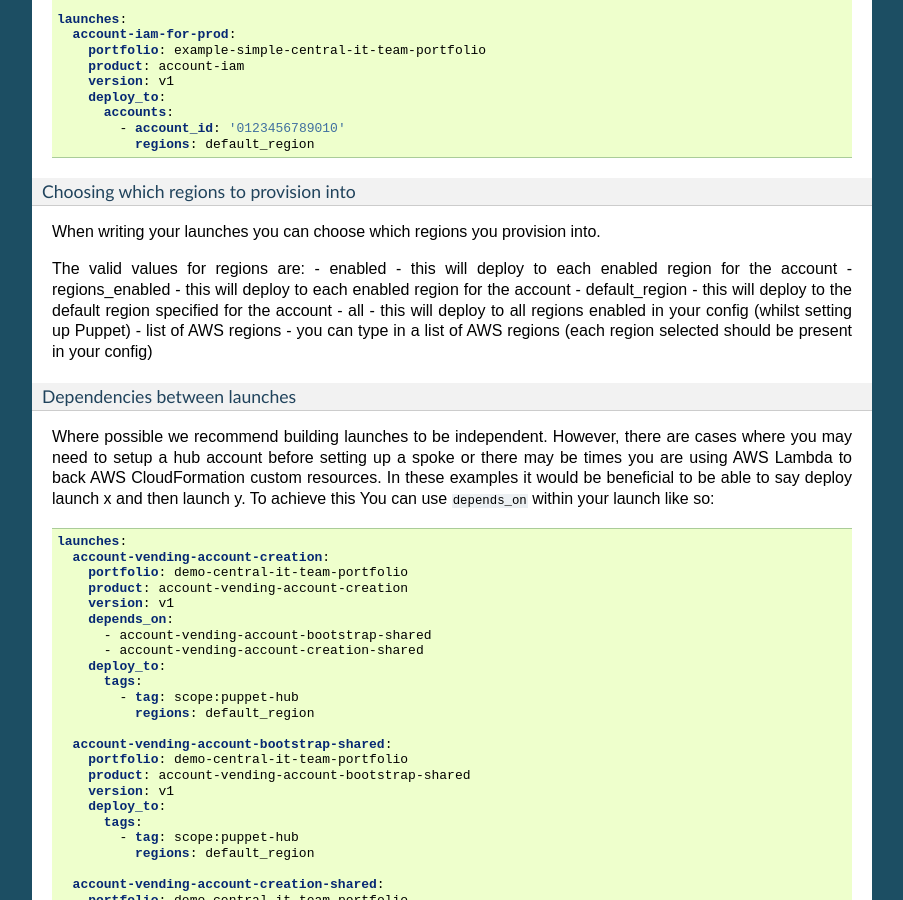
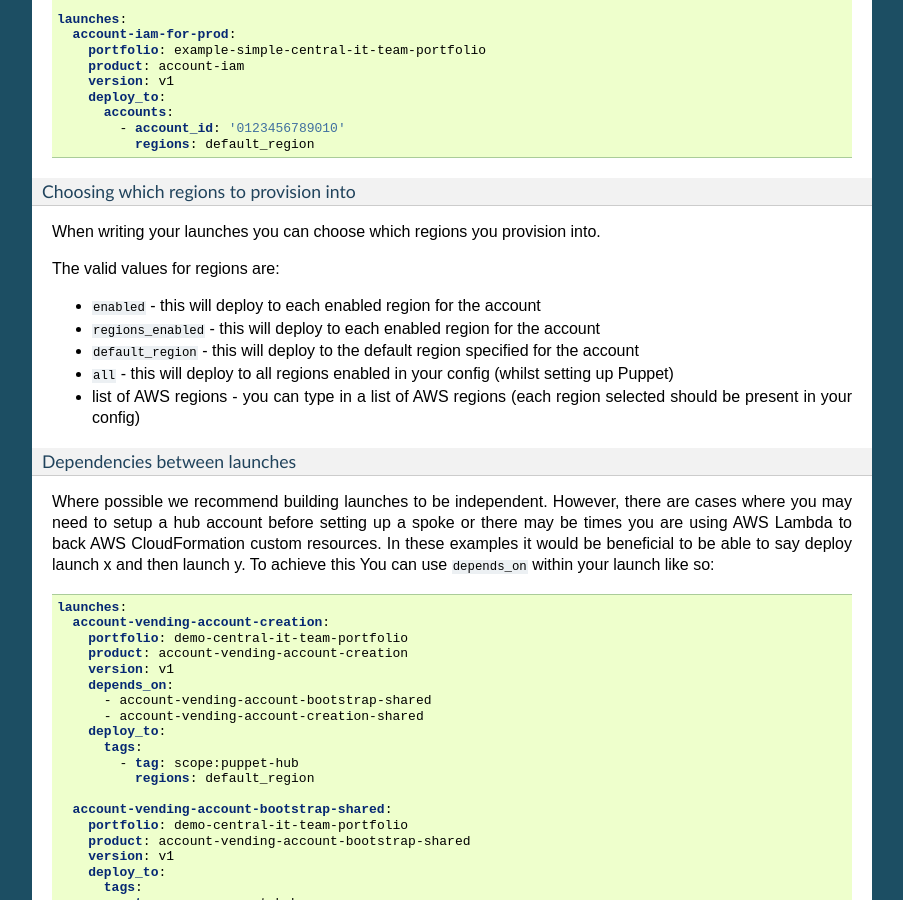
Before and after one commit to awslabs/aws-service-catalog-puppet, a Sphinx documentation site: the page built from docs/source/puppet/designing_your_manifest.rst, in a window 1280 px wide and 900 px high, scrolled down 6519 px. Shown: the whole window, without its empty margins (198-1101 px from the left). Built offline with Sphinx 7.4.7, drawn with Linux system fonts in a browser that asks for light colours.

```diff
--- a/docs/source/puppet/designing_your_manifest.rst
+++ b/docs/source/puppet/designing_your_manifest.rst
@@ -446,10 +446,11 @@ Choosing which regions to provision into
 When writing your launches you can choose which regions you provision into.
 
 The valid values for regions are:
-- enabled - this will deploy to each enabled region for the account
-- regions_enabled - this will deploy to each enabled region for the account
-- default_region - this will deploy to the default region specified for the account
-- all - this will deploy to all regions enabled in your config (whilst setting up Puppet)
+
+- ``enabled`` - this will deploy to each enabled region for the account
+- ``regions_enabled`` - this will deploy to each enabled region for the account
+- ``default_region`` - this will deploy to the default region specified for the account
+- ``all`` - this will deploy to all regions enabled in your config (whilst setting up Puppet)
 - list of AWS regions - you can type in a list of AWS regions (each region selected should be present in your config)
 
 
--- a/docs/source/puppet/getting_up_and_running.rst
+++ b/docs/source/puppet/getting_up_and_running.rst
@@ -58,7 +58,7 @@ Setting it up
 The Puppet will run in your account and needs some configuration.  You will need to stand up the puppet and set up the
 configuration for it to run smoothly.
 
-You will also need to provision an IAM Role within the _spoke_ accounts - those you want to provision products in.
+You will also need to provision an IAM Role within the *spoke* accounts - those you want to provision products in.
 
 Bootstrap your spokes
 ~~~~~~~~~~~~~~~~~~~~~
```
